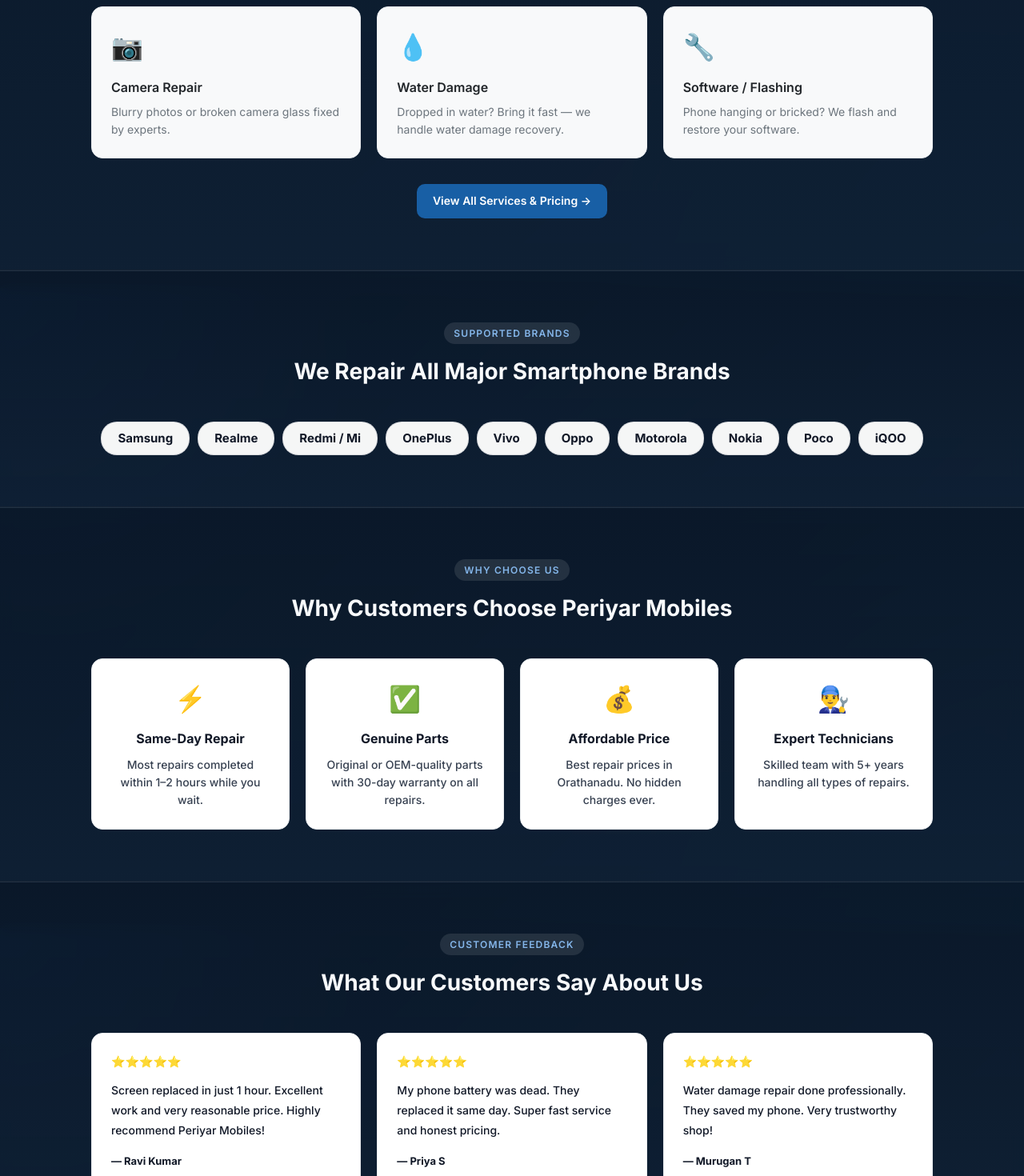
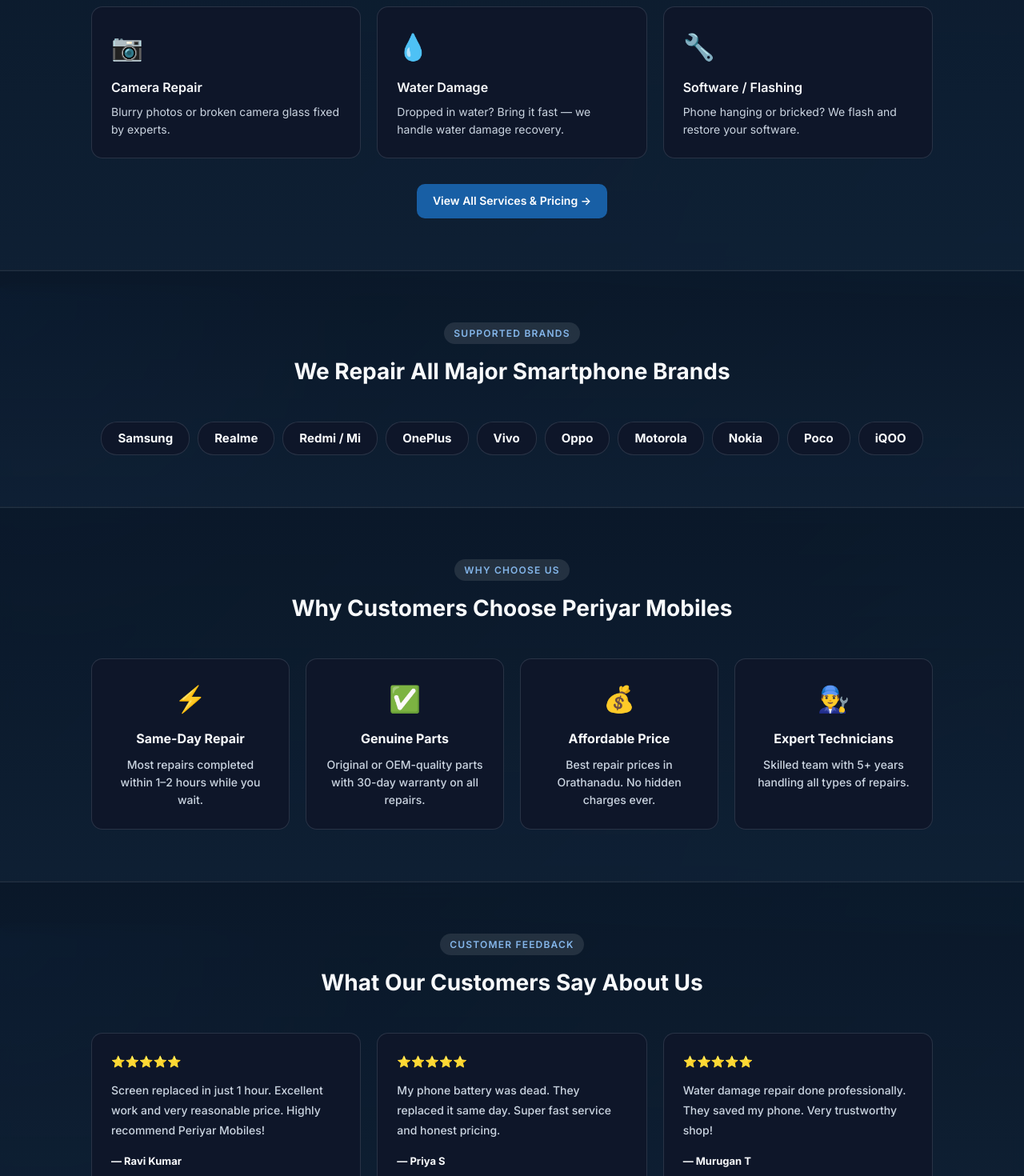
Before and after one commit to 47Siva/Periyar-Mobiles, a React (Create React App) app: page / in a window 1280 px wide. Shown: the part 1240-2710 px from the top of the page at 80% size. Built offline with nearby package versions, Linux system fonts and the light colour scheme; the HTML template or start-up script is replaced by a standard one.

Commit message:
change the home page theem , home.css file

```diff
--- a/src/pages/Home.css
+++ b/src/pages/Home.css
@@ -355,22 +355,22 @@
 }
 
 .service-card {
-  background: var(--gray-50);
-  border: 1px solid var(--gray-200);
+  background: rgba(15, 23, 42, 0.95);
+  border: 1px solid rgba(148, 163, 184, 0.2);
   border-radius: var(--radius-lg);
   padding: 1.5rem;
   transition: box-shadow 0.2s, border-color 0.2s, transform 0.2s;
 }
 
 .service-card:hover {
-  box-shadow: var(--shadow-md);
-  border-color: var(--blue-100);
+  box-shadow: 0 12px 30px rgba(2, 8, 23, 0.45);
+  border-color: rgba(96, 165, 250, 0.5);
   transform: translateY(-2px);
 }
 
 .service-card__icon { font-size: 32px; margin-bottom: 0.75rem; }
-.service-card__title { font-size: 16px; font-weight: 600; margin-bottom: 0.4rem; color: var(--gray-900); }
-.service-card__desc { font-size: 14px; color: var(--gray-600); line-height: 1.6; }
+.service-card__title { font-size: 16px; font-weight: 600; margin-bottom: 0.4rem; color: #f8fafc; }
+.service-card__desc { font-size: 14px; color: #cbd5e1; line-height: 1.6; }
 
 /* ---- Brands ---- */
 .brands-grid {
@@ -382,12 +382,12 @@
 
 .brand-chip {
   padding: 8px 20px;
-  background: rgba(255, 255, 255, 0.96);
-  border: 1px solid rgba(15, 23, 42, 0.12);
+  background: rgba(15, 23, 42, 0.95);
+  border: 1px solid rgba(148, 163, 184, 0.2);
   border-radius: 20px;
   font-size: 15px;
   font-weight: 700;
-  color: #111827;
+  color: #f8fafc;
   transition: border-color 0.15s, color 0.15s, transform 0.15s;
 }
 
@@ -405,15 +405,15 @@
 }
 
 .why-card {
-  background: #fff;
-  border: 1px solid var(--gray-200);
+  background: rgba(15, 23, 42, 0.95);
+  border: 1px solid rgba(148, 163, 184, 0.2);
   border-radius: var(--radius-lg);
   padding: 1.5rem;
   text-align: center;
   transition: box-shadow 0.2s;
 }
 
-.why-card:hover { box-shadow: var(--shadow-md); }
+.why-card:hover { box-shadow: 0 12px 30px rgba(2, 8, 23, 0.45); }
 
 .why-card__icon {
   font-size: 32px;
@@ -425,12 +425,12 @@
   font-size: 16px;
   font-weight: 700;
   margin-bottom: 0.5rem;
-  color: #111827;
+  color: #f8fafc;
 }
 
 .why-card__desc {
   font-size: 14px;
-  color: #374151;
+  color: #cbd5e1;
   line-height: 1.6;
   font-weight: 500;
 }
@@ -443,19 +443,19 @@
 }
 
 .testimonial-card {
-  background: #fff;
-  border: 1px solid var(--gray-200);
+  background: rgba(15, 23, 42, 0.95);
+  border: 1px solid rgba(148, 163, 184, 0.2);
   border-radius: var(--radius-lg);
   padding: 1.5rem;
   transition: box-shadow 0.2s;
 }
 
-.testimonial-card:hover { box-shadow: var(--shadow-md); }
+.testimonial-card:hover { box-shadow: 0 12px 30px rgba(2, 8, 23, 0.45); }
 
-.testimonial-card__stars { font-size: 14px; margin-bottom: 0.75rem; }
+.testimonial-card__stars { font-size: 14px; margin-bottom: 0.75rem; color: #f8fafc; }
 .testimonial-card__text {
   font-size: 14px;
-  color: #111827;
+  color: #cbd5e1;
   line-height: 1.8;
   margin-bottom: 0.75rem;
   font-style: normal;
@@ -464,7 +464,7 @@
 .testimonial-card__name {
   font-size: 13px;
   font-weight: 700;
-  color: #111827;
+  color: #f8fafc;
 }
 
 /* ---- CTA Banner ---- */
```
